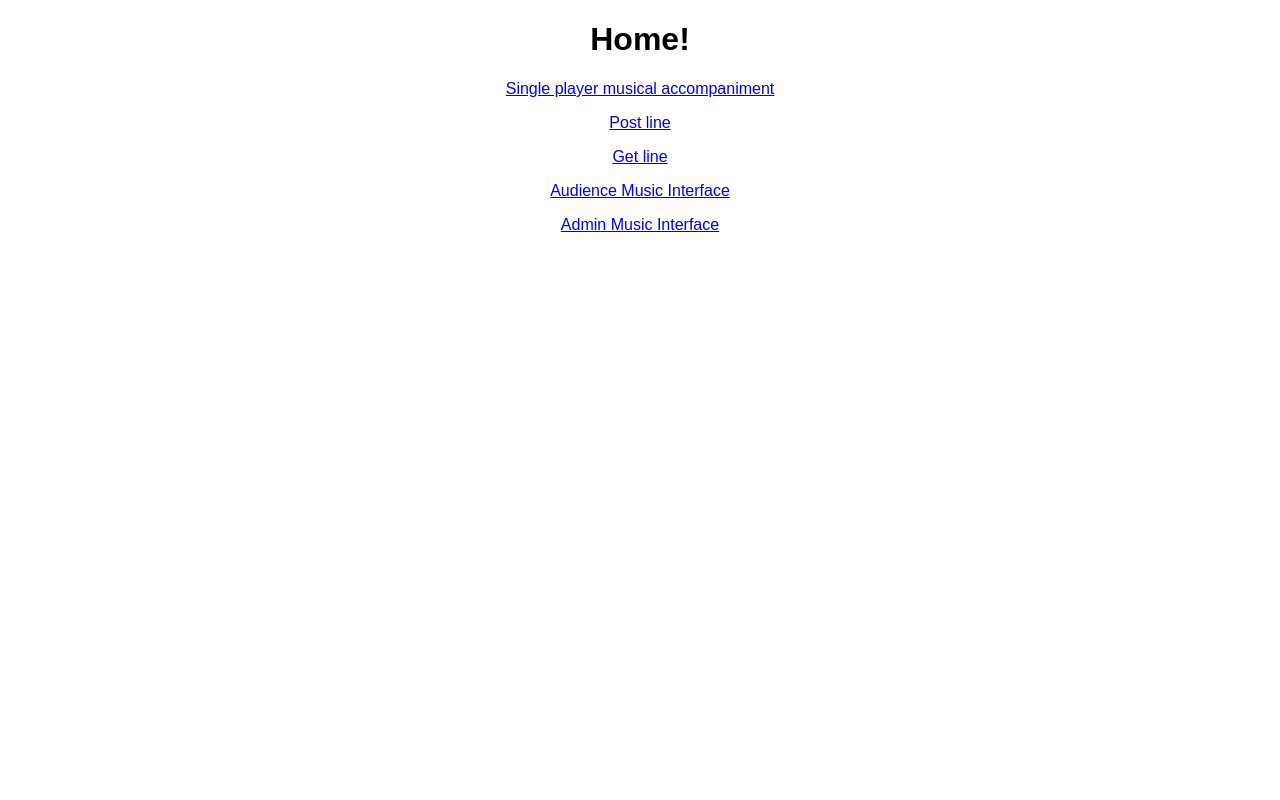
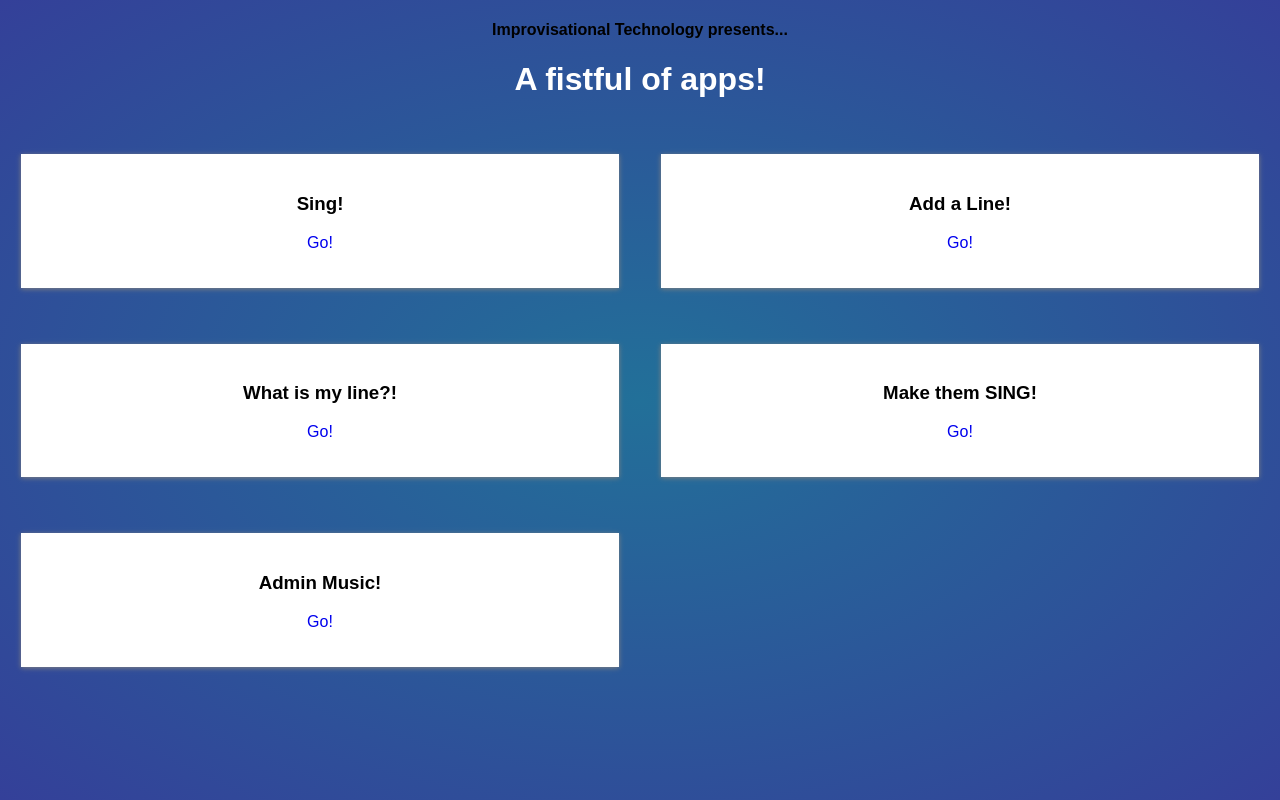
Before and after one commit to katherineahern/improv_tech, a React (Create React App) app in the folder static_client/react-app/: page / in a window 1280 px wide. Built offline with nearby package versions, Linux system fonts and the light colour scheme.

Commit message:
home (but not linehat) html update

```diff
--- a/static_client/react-app/src/App.js
+++ b/static_client/react-app/src/App.js
@@ -9,28 +9,49 @@ class App extends Component {
   }
   render() {
     return (
-      <div>
-        <h1>Home!</h1>
-        <p><a href="music">Single player musical accompaniment</a></p>
-        <p><a href="LineHat">Post line</a></p>
-        <p><a href="GetLine">Get line</a></p>
-        <p><a href="AudienceMusic">Audience Music Interface</a></p>
-        <p><a href="AdminMusic">Admin Music Interface</a></p>
-      </div>
+  <div>
+    <div className="App-cover">
+
+       <h4>Improvisational Technology presents...</h4>
+       <h1>A fistful of apps!</h1>
+
+          <div class="col-6">
+             <div class="tile">
+              <h3>Sing!</h3>
+              <p><a href="music" class = "button" >Go!</a></p>
+             </div>
+          </div>
+          <div class="col-6">
+             <div class="tile">
+              <h3>Add a Line!</h3>
+              <p><a href="LineHat" class = "button" >Go!</a></p>
+             </div>
+          </div>
+          <div class="col-6">
+             <div class="tile">
+              <h3>What is my line?!</h3>
+              <p><a href="GetLine" class = "button" >Go!</a></p>
+             </div>
+          </div>
+          <div class="col-6">
+             <div class="tile">
+              <h3>Make them SING!</h3>
+              <p><a href="AudienceMusicmusic" class = "button" >Go!</a></p>
+             </div>
+          </div>
+          <div class="col-6">
+             <div class="tile">
+              <h3>Admin Music!</h3>
+              <p><a href="AdminMusic" class = "button" >Go!</a></p>
+             </div>
+         </div>
+       </div>
+    </div>
+
     );
   }
 
 }
 
-class Home extends Component {
-  render() {
-    return (
-      <h1>Home!</h1>
-    );
-  }
-}
-
-
-
 
 export default App;
```
